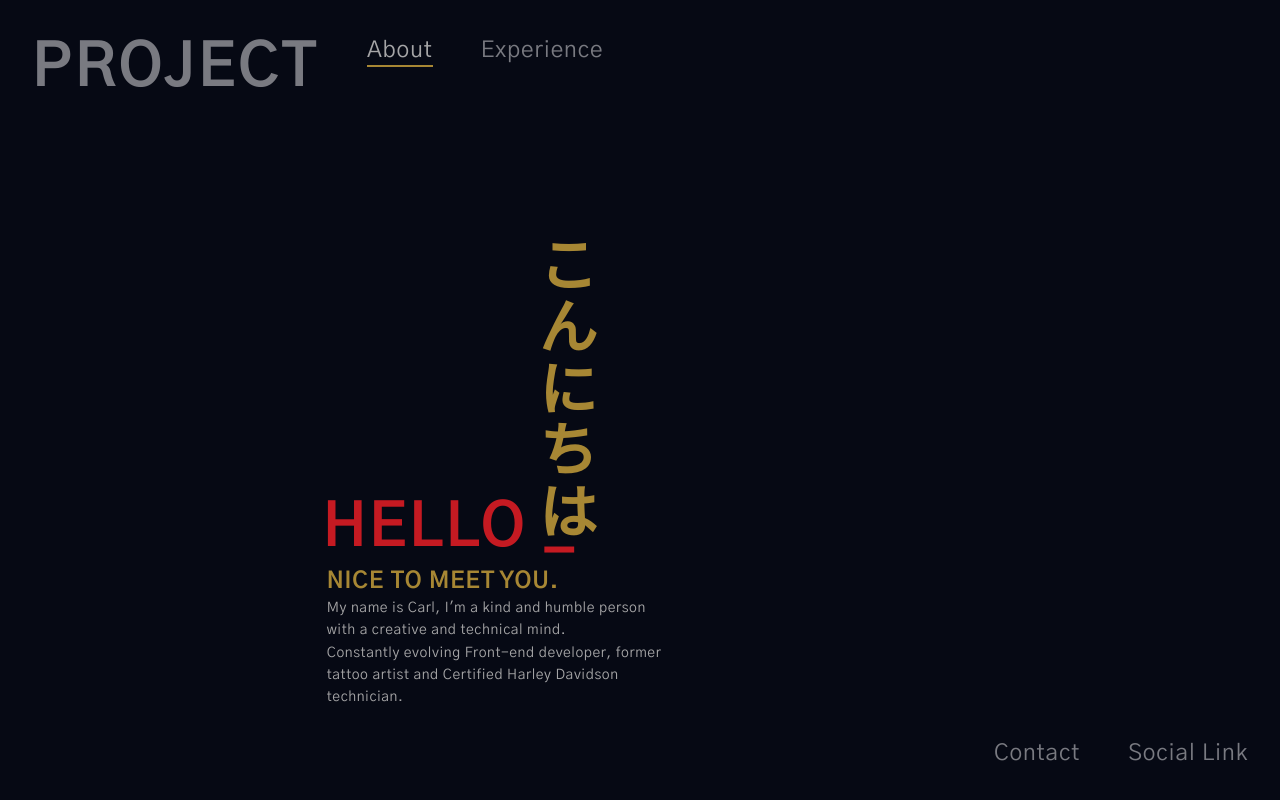
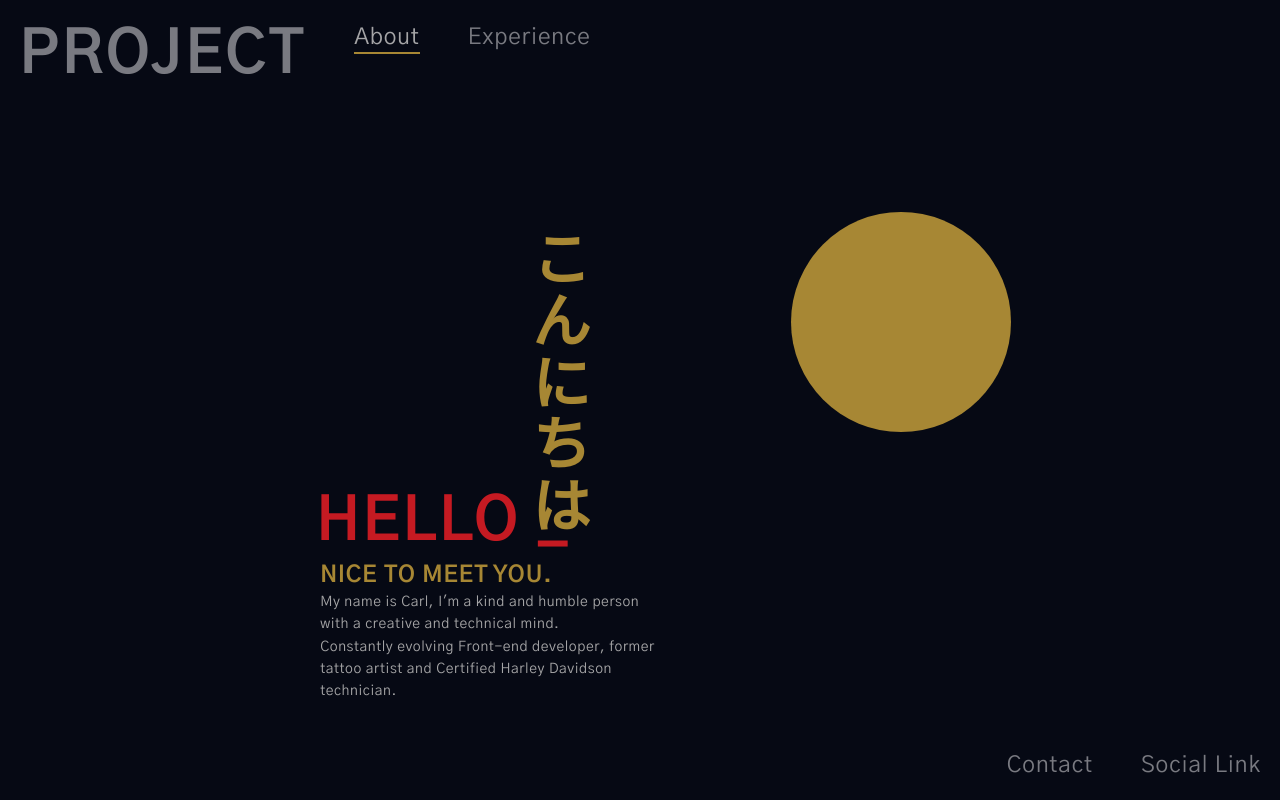
Before and after one commit to carl-vanman/Portfolio, a React (Create React App) app: page / in a window 1280 px wide. Built offline with nearby package versions, Linux system fonts and the light colour scheme.

Commit message:
made a common primary-wrapper in index

```diff
--- a/src/components/navigation/BottomNavigation.jsx
+++ b/src/components/navigation/BottomNavigation.jsx
@@ -5,7 +5,7 @@ import styles from "./BottomNavigation.module.css";
 const BottomNavigation = () => {
     return (
         <aside className={styles.bottom_nav}>
-            <ul className={styles.bottom_nav_wrapper}>
+            <ul className={`primary-wrapper ${styles.bottom_nav_wrapper}`}>
                 <li>
                     <NavLink
                         to="/contact"
--- a/src/components/navigation/BottomNavigation.module.css
+++ b/src/components/navigation/BottomNavigation.module.css
@@ -1,9 +1,13 @@
+.bottom_nav {
+    /* border-top: 0.5px solid var(--clr-primary); */
+    /* background-color: var(--clr-primary); */
+}
+
 .bottom_nav_wrapper {
     display: flex;
     justify-content: flex-end;
     align-items: baseline;
     column-gap: var(--item-spacing);
-    margin-top: calc(var(--item-spacing) / 4);
 }
 
 .social_link_btn {
--- a/src/components/navigation/DropdownNavigation.jsx
+++ b/src/components/navigation/DropdownNavigation.jsx
@@ -4,7 +4,7 @@ import styles from "./DropdownNavigation.module.css";
 const DropdownNavigation = ({ show, handleShowSubNav }) => {
     return (
         <ul
-            className={`${styles.dropdown_nav_wrapper}
+            className={`primary-wrapper ${styles.dropdown_nav_wrapper}
                     ${
                         show
                             ? styles.dropdown_nav_show
--- a/src/components/navigation/DropdownNavigation.module.css
+++ b/src/components/navigation/DropdownNavigation.module.css
@@ -1,12 +1,10 @@
 .dropdown_nav_wrapper {
-    display: flex;
-    flex-direction: column;
-    /* position: absolute; */
-    background-color: green;
+    padding-top: 0;
+    padding-bottom: 0;
 }
 
 .dropdown_nav_link {
-    padding: 0.5em;
+    padding: 0.5em 0em;
 }
 
 .dropdown_nav_hide {
@@ -17,10 +15,35 @@
     padding-top: 0;
     padding-bottom: 0;
     transition: max-height 0.3s cubic-bezier(0.65, 0.05, 0.36, 1);
+    /*  animation: hide 0.6s cubic-bezier(0.65, 0.05, 0.36, 1); */
 }
 
 .dropdown_nav_show {
     max-height: 50rem;
     overflow: hidden;
     transition: max-height 0.6s cubic-bezier(0.65, 0.05, 0.36, 1);
+    /* animation: show 0.6s cubic-bezier(0.65, 0.05, 0.36, 1); */
 }
+/*
+@keyframes show {
+    0% {
+        padding-top: 0;
+        padding-bottom: 0;
+    }
+    100% {
+        padding-top: 1.2em;
+        padding-bottom: 1.2em;
+    }
+}
+
+@keyframes hide {
+    0% {
+        padding-top: 1.2em;
+        padding-bottom: 1.2em;
+    }
+    100% {
+        padding-top: 0;
+        padding-bottom: 0;
+    }
+}
+ */
--- a/src/components/navigation/TopNavigation.jsx
+++ b/src/components/navigation/TopNavigation.jsx
@@ -14,7 +14,7 @@ const TopNavigation = () => {
 
     return (
         <nav>
-            <ul className={styles.primary_nav_wrapper}>
+            <ul className={`primary-wrapper ${styles.primary_nav_wrapper}`}>
                 <li>
                     <button
                         className={`${styles.sub_navigation_btn} ${
--- a/src/components/navigation/TopNavigation.module.css
+++ b/src/components/navigation/TopNavigation.module.css
@@ -1,8 +1,5 @@
-nav {
-    position: relative;
-}
-
 .primary_nav_wrapper {
+    padding-bottom: 0em;
     display: flex;
     flex-wrap: wrap-reverse;
     align-items: flex-end;
@@ -16,7 +13,6 @@ nav {
     color: var(--clr-primary-disable);
     font-size: var(--h3);
     font-weight: var(--font-weight-black);
-    line-height: var(120%);
     letter-spacing: var(--letter-spacing);
     text-transform: uppercase;
     cursor: pointer;
--- a/src/index.css
+++ b/src/index.css
@@ -48,6 +48,17 @@
     --body-bottom-margin: 1.75em;
 
     --item-spacing: 48px;
+}
+
+/*
+Genereral layout
+| space |     content    | space |
+*/
+.primary-wrapper {
+    max-width: 1400px;
+    margin-left: auto;
+    margin-right: auto;
+    padding: 1.2em;
 }
 
 /* setting for version 2 */
--- a/src/routes/About.jsx
+++ b/src/routes/About.jsx
@@ -2,7 +2,7 @@ import styles from "./About.module.css";
 
 const About = () => {
     return (
-        <section className={styles.wrapper}>
+        <section className={`primary-wrapper ${styles.wrapper}`}>
             <article className={styles.about_container}>
                 <header>
                     <h3 className={styles.heading}>
@@ -23,7 +23,7 @@ const About = () => {
                     </p>
                 </div>
             </article>
-            {/*  <div className={styles.circle}></div> */}
+            <div className={styles.circle}></div>
         </section>
     );
 };
--- a/src/routes/About.module.css
+++ b/src/routes/About.module.css
@@ -43,17 +43,19 @@
     animation: content 2s ease-in;
 }
 
-/* .circle {
-    grid-column: 5 / -1;
+.circle {
+    grid-column: 1 / -1;
     grid-row: 1 / -1;
-    justify-self: center;
-    align-self: center;
-    width: 400px;
-    height: 400px;
-    border: 48px solid var(--clr-secondary-disable);
+    justify-self: right;
+    margin-right: clamp(180px, 20vw, 250px);
+    margin-top: 100px;
+    width: clamp(120px, 20vw, 220px);
+    height: clamp(120px, 20vw, 220px);
+    background-color: var(--clr-secondary-disable);
     border-radius: 100vw;
     z-index: -99999;
-} */
+    /* filter: blur(150px); */
+}
 
 @keyframes sub-heading {
     0% {
--- a/src/routes/Layout.module.css
+++ b/src/routes/Layout.module.css
@@ -1,7 +1,6 @@
 .layout {
     width: 100vw;
     height: 100vh;
-    padding: 4vh;
     display: grid;
     grid-template-rows: auto 1fr auto;
     position: relative;
```
